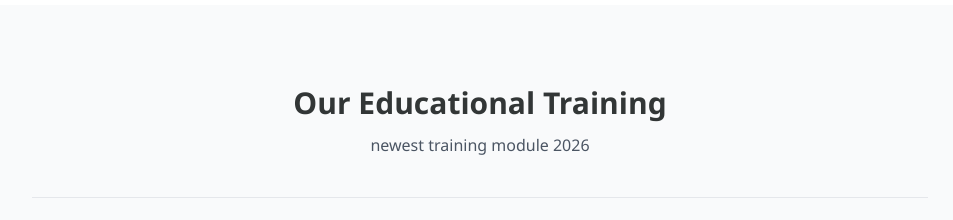
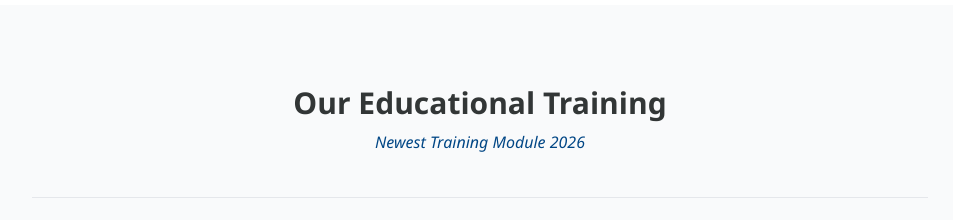
Before and after one commit to foikwuogu/schoolgradelink.github.io, a Next.js app: page /about in a window 1280 px wide. Shown: the part 1253-1473 px from the top of the page, without its empty margins (160-1113 px from the left). Built offline with nearby package versions, Linux system fonts and the light colour scheme.

Commit message:
Style 2026 training caption with italic brand color and gentle float

```diff
--- a/app/about/page.tsx
+++ b/app/about/page.tsx
@@ -1,6 +1,6 @@
 'use client'
 
-import { motion } from 'framer-motion'
+import { motion, useReducedMotion } from 'framer-motion'
 import Image from 'next/image'
 import Link from 'next/link'
 import { team } from '@/lib/team'
@@ -29,6 +29,8 @@ const educationalTraining = [
 ]
 
 export default function AboutPage() {
+  const reduceMotion = useReducedMotion()
+
   return (
     <div>
       <section className="relative overflow-hidden bg-[#174f83] px-6 py-24 text-white sm:py-28">
@@ -59,7 +61,13 @@ export default function AboutPage() {
       <section aria-labelledby="educational-training-heading" className="bg-gray-50 px-6 py-20">
         <div className="mx-auto max-w-6xl">
           <h2 id="educational-training-heading" className="text-center text-3xl font-bold">Our Educational Training</h2>
-          <p className="mt-3 text-center text-base text-gray-600">newest training module 2026</p>
+          <motion.p
+            animate={{ y: reduceMotion ? 0 : [0, -4, 0] }}
+            transition={{ duration: reduceMotion ? 0 : 4, repeat: reduceMotion ? 0 : Infinity, ease: 'easeInOut' }}
+            className="mt-3 text-center text-base font-medium italic text-sglinkBlue"
+          >
+            Newest Training Module 2026
+          </motion.p>
           <ul className="mx-auto mt-10 max-w-4xl divide-y divide-gray-200 border-y border-gray-200">
             {educationalTraining.map((training) => (
               <li key={training.href} className="py-6">
```
